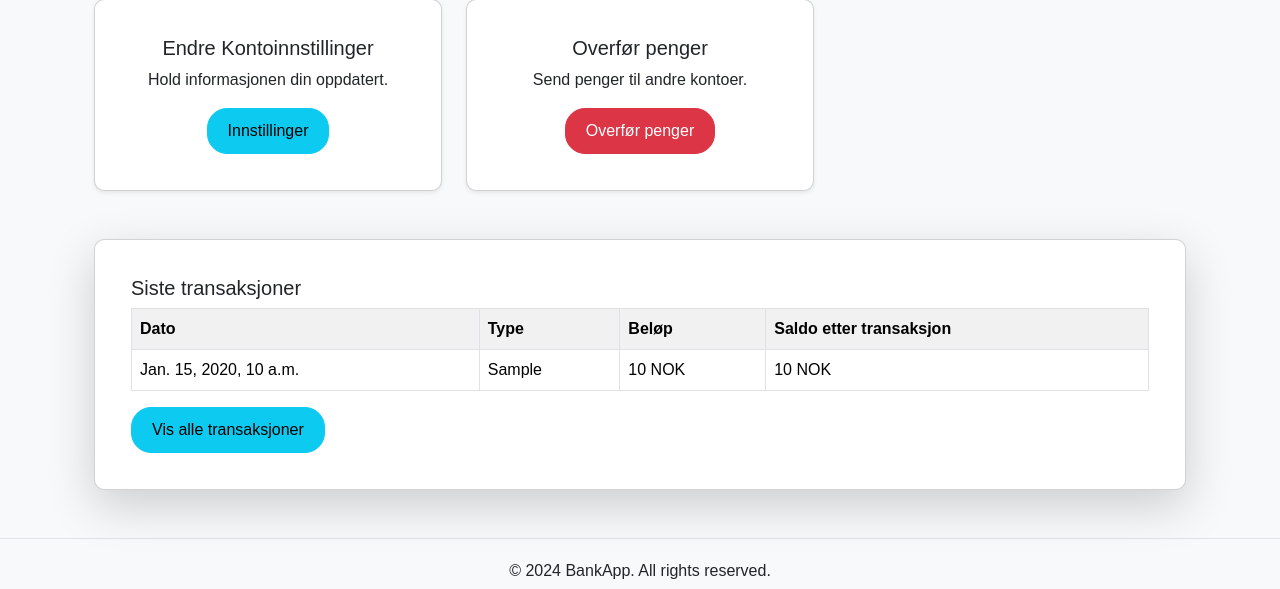
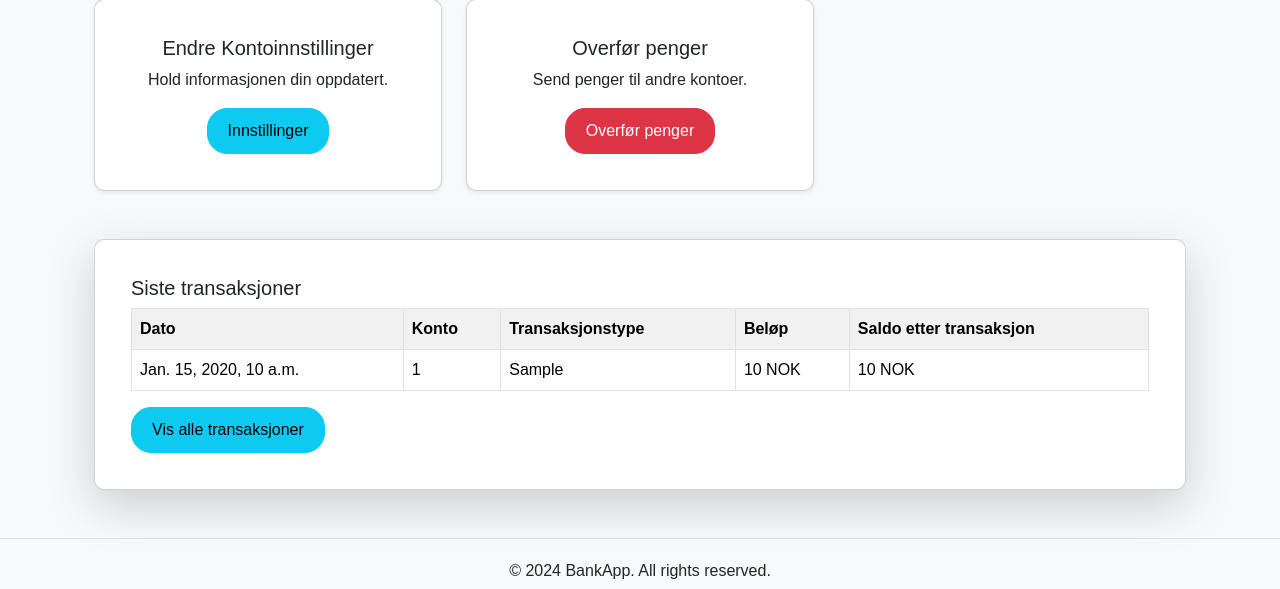
Before and after one commit to WilliamHoltsdalen/DjangoSite, a Django app: template core/templates/dashboard.html in a window 1280 px wide. Shown: the part 493-1082 px from the top of the page. Run offline with Django 5.2, Linux system fonts and the light colour scheme; the template is opened without the code that fills it: most values are stand-ins (such as "Sample title", 1, 10 or a date in 2020).

Commit message:
Change views.py to only display 5 most recent transactions on dashboard

```diff
--- a/core/templates/dashboard.html
+++ b/core/templates/dashboard.html
@@ -73,7 +73,8 @@
                     <thead>
                         <tr>
                             <th>Dato</th>
-                            <th>Type</th>
+                            <th>Konto</th>
+                            <th>Transaksjonstype</th>
                             <th>Beløp</th>
                             <th>Saldo etter transaksjon</th>
                         </tr>
@@ -82,6 +83,7 @@
                         {% for transaction in transactions %}
                         <tr>
                             <td>{{ transaction.timestamp }}</td>
+                            <td>{{ transaction.account.account_number }}</td>
                             <td>{{ transaction.transaction_type|capfirst }}</td>
                             <td>{{ transaction.amount }} NOK</td>
                             <td>{{ transaction.balance_after }} NOK</td>
--- a/core/views.py
+++ b/core/views.py
@@ -58,7 +58,7 @@ def logout_view(request):
 def dashboard_view(request):
     customer = request.user.customer
     accounts = customer.accounts.all()
-    transactions = Transaction.objects.filter(account__in=accounts)
+    transactions = Transaction.objects.filter(account__in=accounts).order_by('timestamp').reverse()[:5]
     context = {
         'transactions': transactions,
         'accounts': accounts,
```
